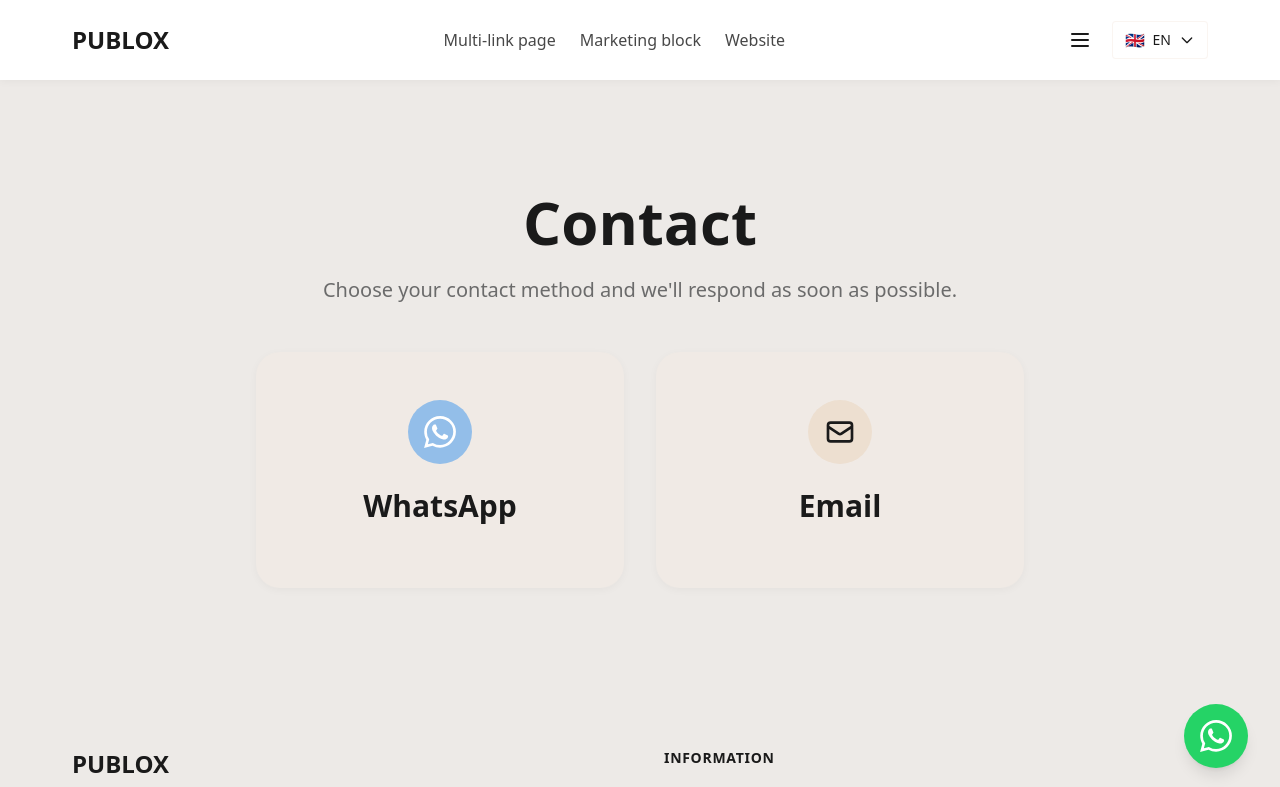
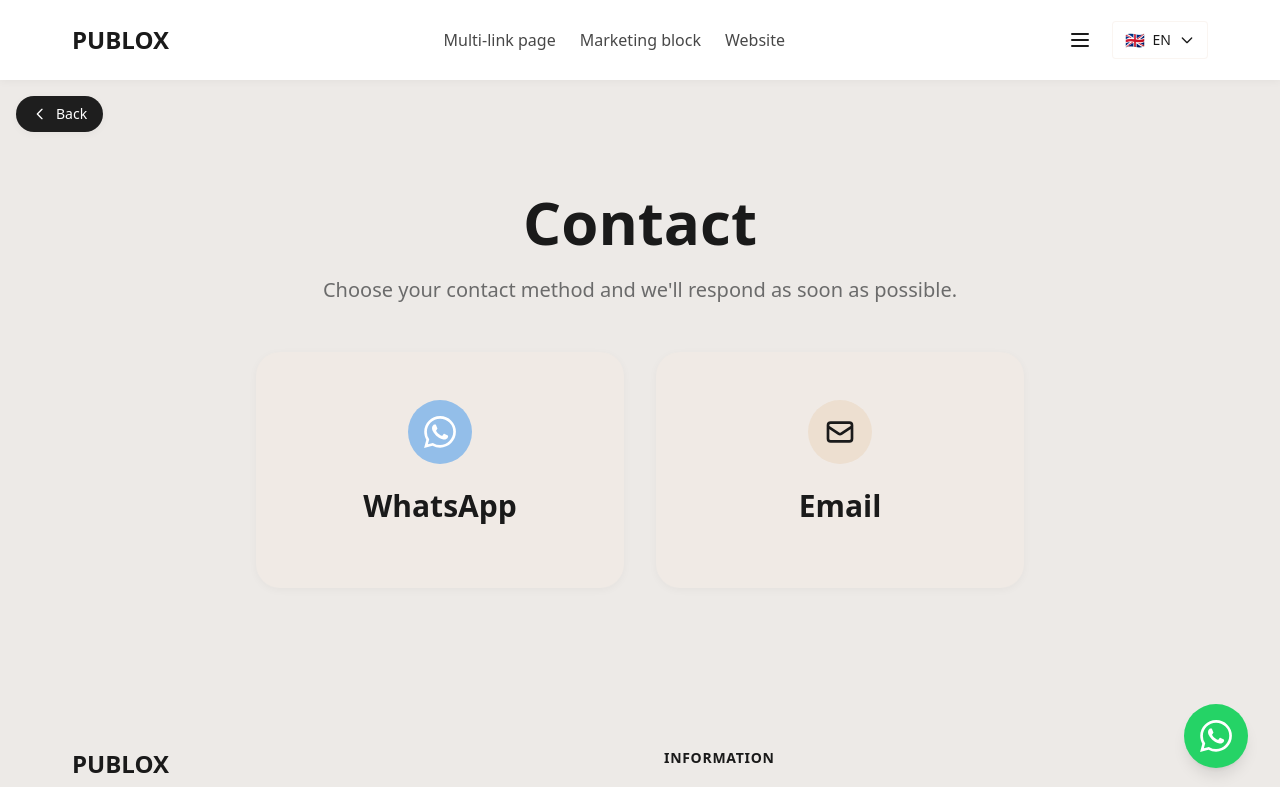
Before and after one commit to sergeiovitch63-create/publox-marketing, a Next.js app: page /en/contacto in a window 1280 px wide. Shown: the top 787 px of the page. Built offline with nearby package versions, Linux system fonts and the light colour scheme.

Commit message:
fix(ui): move back button inside hero (no extra top spacing)

```diff
--- a/app/[locale]/contacto/page.tsx
+++ b/app/[locale]/contacto/page.tsx
@@ -5,6 +5,7 @@
 import FadeIn from '@/components/FadeIn';
 import Card from '@/components/Card';
 import Link from 'next/link';
+import BackButton from '@/components/BackButton';
 
 export default async function ContactoPage({
   params,
@@ -16,9 +17,12 @@
   const t = await getTranslations('pages.contacto');
 
   return (
-    <Section bgColor="soft-beige" className="py-20 md:py-24 lg:py-28">
-      <Container>
-        <div className="text-center mb-12">
+    <>
+      <Section bgColor="soft-beige" className="py-20 md:py-24 lg:py-28 relative">
+        {/* Back Button */}
+        <BackButton fallbackHref={`/${locale}`} absolute className="top-4 left-4" />
+        <Container>
+          <div className="text-center mb-12">
           <FadeIn>
             <h1 className="text-4xl md:text-5xl lg:text-6xl font-bold mb-6 text-text-primary">
               {t('title')}
@@ -92,5 +96,6 @@
         </div>
       </Container>
     </Section>
+    </>
   );
 }
--- a/app/[locale]/impresion/page.tsx
+++ b/app/[locale]/impresion/page.tsx
@@ -6,6 +6,7 @@
 import Button from '@/components/Button';
 import Card from '@/components/Card';
 import AccordionFAQ from '@/components/AccordionFAQ';
+import BackButton from '@/components/BackButton';
 
 export default async function ImpresionPage({
   params,
@@ -71,6 +72,9 @@
     <>
       {/* HERO SECTION */}
       <section className="relative min-h-[500px] flex items-center justify-center overflow-hidden bg-gradient-to-b from-pastel-blue via-blue-grey to-soft-beige pt-20">
+        {/* Back Button */}
+        <BackButton fallbackHref={`/${locale}/necesitas`} absolute />
+
         {/* Cloud blobs */}
         <div className="absolute top-20 left-10 w-64 h-64 bg-white/30 rounded-full blur-3xl opacity-60" />
         <div className="absolute top-40 right-20 w-80 h-80 bg-white/20 rounded-full blur-3xl opacity-50" />
--- a/app/[locale]/marketing/page.tsx
+++ b/app/[locale]/marketing/page.tsx
@@ -6,6 +6,7 @@
 import Button from '@/components/Button';
 import Card from '@/components/Card';
 import MediaPlaceholder from '@/components/MediaPlaceholder';
+import BackButton from '@/components/BackButton';
 
 export default async function MarketingPage({
   params,
@@ -20,6 +21,9 @@
     <>
       {/* HERO SECTION */}
       <section className="relative min-h-[500px] flex items-center justify-center overflow-hidden bg-gradient-to-b from-pastel-blue via-blue-grey to-soft-beige pt-20">
+        {/* Back Button */}
+        <BackButton fallbackHref={`/${locale}/necesitas`} absolute />
+
         {/* Cloud blobs */}
         <div className="absolute top-20 left-10 w-64 h-64 bg-white/30 rounded-full blur-3xl opacity-60" />
         <div className="absolute top-40 right-20 w-80 h-80 bg-white/20 rounded-full blur-3xl opacity-50" />
--- a/app/[locale]/necesitas/page.tsx
+++ b/app/[locale]/necesitas/page.tsx
@@ -7,6 +7,7 @@
 import Card from '@/components/Card';
 import MediaPlaceholder from '@/components/MediaPlaceholder';
 import VideoPlaceholder from '@/components/VideoPlaceholder';
+import BackButton from '@/components/BackButton';
 
 export default async function NecesitasPage({
   params,
@@ -21,6 +22,9 @@
     <>
       {/* HERO SECTION */}
       <section className="relative min-h-[500px] flex items-center justify-center overflow-hidden bg-gradient-to-b from-pastel-blue via-blue-grey to-soft-beige pt-20">
+        {/* Back Button */}
+        <BackButton fallbackHref={`/${locale}`} absolute />
+
         {/* Cloud blobs */}
         <div className="absolute top-20 left-10 w-64 h-64 bg-white/30 rounded-full blur-3xl opacity-60" />
         <div className="absolute top-40 right-20 w-80 h-80 bg-white/20 rounded-full blur-3xl opacity-50" />
--- a/app/[locale]/page-multi-liens/page.tsx
+++ b/app/[locale]/page-multi-liens/page.tsx
@@ -7,6 +7,7 @@
 import Card from '@/components/Card';
 import MediaPlaceholder from '@/components/MediaPlaceholder';
 import AccordionFAQ from '@/components/AccordionFAQ';
+import BackButton from '@/components/BackButton';
 
 export default async function PageMultiLiens({
   params,
@@ -30,6 +31,9 @@
     <>
       {/* HERO SECTION */}
       <section className="relative min-h-[500px] flex items-center justify-center overflow-hidden bg-gradient-to-b from-pastel-blue via-blue-grey to-soft-beige pt-20">
+        {/* Back Button */}
+        <BackButton fallbackHref={`/${locale}/necesitas`} absolute />
+
         {/* Cloud blobs */}
         <div className="absolute top-20 left-10 w-64 h-64 bg-white/30 rounded-full blur-3xl opacity-60" />
         <div className="absolute top-40 right-20 w-80 h-80 bg-white/20 rounded-full blur-3xl opacity-50" />
--- a/app/[locale]/page.tsx
+++ b/app/[locale]/page.tsx
@@ -29,7 +29,7 @@
         <div className="absolute bottom-20 left-1/4 w-72 h-72 bg-white/25 rounded-full blur-3xl opacity-40" />
 
         <Container>
-          <div className="text-center py-20">
+          <div className="text-center pt-20 pb-0">
             <FadeIn>
               <h1 className="text-5xl md:text-6xl lg:text-7xl font-bold mb-6 text-text-primary">
                 {t('hero.titleLine1')}
@@ -50,7 +50,7 @@
 
             {/* Banner Video */}
             <FadeIn delay={0.2}>
-              <div className="bg-soft-beige rounded-image p-4 max-w-4xl mx-auto">
+              <div className="bg-soft-beige rounded-image p-4 max-w-4xl mx-auto mb-0">
                 <HeroMedia src="/media/videos/HERO.mp4" type="video" ratio="16:9" />
               </div>
             </FadeIn>
@@ -59,7 +59,7 @@
       </section>
 
       {/* SOLUTIONS TITLE SECTION */}
-      <Section className="py-12 md:py-16">
+      <Section className="pt-12 md:pt-16 pb-12 md:pb-16">
         <Container>
           <FadeIn>
             <h2 className="text-4xl md:text-5xl font-bold text-center text-text-primary">
--- a/app/[locale]/reclutamiento/page.tsx
+++ b/app/[locale]/reclutamiento/page.tsx
@@ -19,6 +19,9 @@
     <>
       {/* HERO SECTION */}
       <section className="relative min-h-[500px] flex items-center justify-center overflow-hidden bg-gradient-to-b from-pastel-blue via-blue-grey to-soft-beige pt-20">
+        {/* Back Button */}
+        <BackButton fallbackHref={`/${locale}`} absolute />
+
         {/* Cloud blobs */}
         <div className="absolute top-20 left-10 w-64 h-64 bg-white/30 rounded-full blur-3xl opacity-60" />
         <div className="absolute top-40 right-20 w-80 h-80 bg-white/20 rounded-full blur-3xl opacity-50" />
--- a/app/[locale]/sitio-web/page.tsx
+++ b/app/[locale]/sitio-web/page.tsx
@@ -7,6 +7,7 @@
 import Card from '@/components/Card';
 import MediaPlaceholder from '@/components/MediaPlaceholder';
 import AccordionFAQ from '@/components/AccordionFAQ';
+import BackButton from '@/components/BackButton';
 
 export default async function SitioWebPage({
   params,
@@ -53,6 +54,9 @@
     <>
       {/* HERO SECTION */}
       <section className="relative min-h-[400px] flex items-center justify-center overflow-hidden bg-gradient-to-b from-pastel-blue via-blue-grey to-soft-beige pt-20">
+        {/* Back Button */}
+        <BackButton fallbackHref={`/${locale}/necesitas`} absolute />
+
         {/* Cloud blobs */}
         <div className="absolute top-20 left-10 w-64 h-64 bg-white/30 rounded-full blur-3xl opacity-60" />
         <div className="absolute top-40 right-20 w-80 h-80 bg-white/20 rounded-full blur-3xl opacity-50" />
--- /dev/null
+++ b/components/BackButton.tsx
@@ -0,0 +1,57 @@
+'use client';
+
+import { useRouter } from 'next/navigation';
+import { useLocale } from 'next-intl';
+import { useTranslations } from 'next-intl';
+
+interface BackButtonProps {
+  fallbackHref?: string;
+  className?: string;
+  absolute?: boolean;
+}
+
+export default function BackButton({ fallbackHref, className = '', absolute = false }: BackButtonProps) {
+  const router = useRouter();
+  const locale = useLocale();
+  const t = useTranslations('common');
+
+  const handleBack = () => {
+    // Check if there's history to go back to
+    if (typeof window !== 'undefined' && window.history.length > 1) {
+      router.back();
+    } else if (fallbackHref) {
+      // If no history, use fallback
+      router.push(fallbackHref);
+    } else {
+      // Default fallback to home
+      router.push(`/${locale}`);
+    }
+  };
+
+  const baseClasses = 'inline-flex items-center gap-2 px-4 py-2 rounded-full bg-button-primary-bg text-white text-sm font-medium hover:opacity-90 transition-opacity focus:outline-none focus:ring-2 focus:ring-pastel-blue focus:ring-offset-2 shadow-soft';
+  const absoluteClasses = absolute ? 'absolute top-4 left-4 z-20' : '';
+
+  return (
+    <button
+      onClick={handleBack}
+      className={`${baseClasses} ${absoluteClasses} ${className}`}
+      aria-label={t('back')}
+    >
+      <svg
+        className="w-4 h-4"
+        fill="none"
+        stroke="currentColor"
+        viewBox="0 0 24 24"
+        aria-hidden="true"
+      >
+        <path
+          strokeLinecap="round"
+          strokeLinejoin="round"
+          strokeWidth={2}
+          d="M15 19l-7-7 7-7"
+        />
+      </svg>
+      <span>{t('back')}</span>
+    </button>
+  );
+}
```
